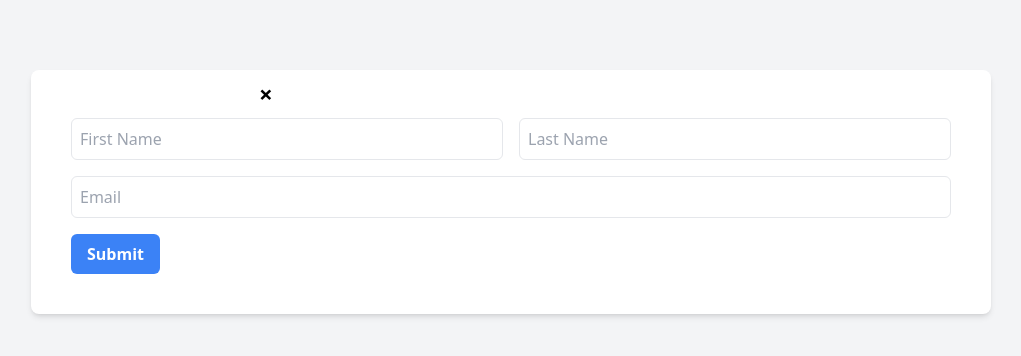
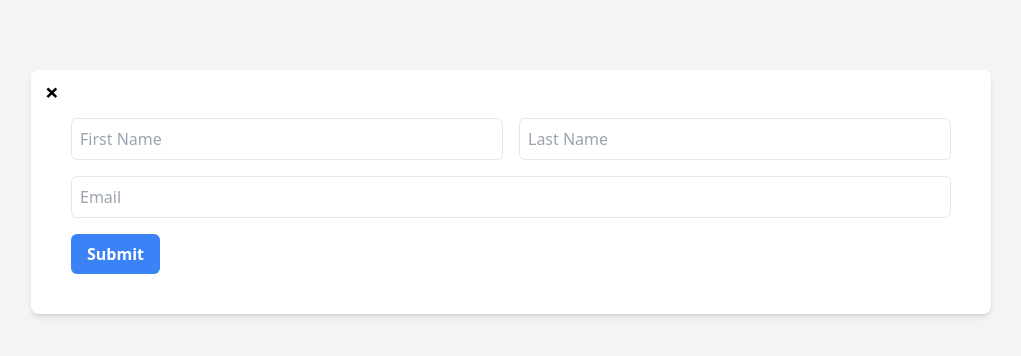
Before and after one commit to JamesDLamming/humenergy-web, a Next.js app: page / in a window 1280 px wide. Both pictures are taken after a click on the button "Join the wailtlist". Shown: the part 208-564 px from the top of the page, without its empty margins (129-1150 px from the left). Built offline with nearby package versions, Linux system fonts and the light colour scheme.

Commit message:
formatted form

```diff
--- a/pages/index.js
+++ b/pages/index.js
@@ -20,24 +20,24 @@ export default function Home() {
         <div className="flex justify-center items-center h-screen bg-gray-100">
 
           {!isModalOpen && (
-            <div className="bg-white p-8 rounded-lg shadow-md w-9/12">
+           <div className="bg-white p-8 rounded-lg shadow-md sm:w-9/12 w-11/12 h-1/3 items-center justify-center flex">
+            <div>
            <h1 className="text-2xl font-bold text-center mb-4">Welcome to <span className="text-blue-600">Hum</span></h1>
            <div className="flex justify-center">
-            <div>
-            <Button  text="Join the wailtlist" onClick={() => setIsModalOpen(true)}></Button>
+             <Button text="Join the wailtlist" onClick={() => setIsModalOpen(true)} />
            </div>
          </div>
          </div>
           )}
 
             {isModalOpen && (
-                <div className="modal bg-white shadow-md p-10 pt-12 rounded-lg w-9/12">
+                <div className="modal relative bg-white shadow-md p-10 pt-12 rounded-lg md:w-9/12 w-11/12">
 
-<div className="relative bg-white rounded-lg  max-w-md w-full m-auto">
+                  <div className="absolute top-1.5 left-3.5  ">
 
                     <button
                         onClick={() => { setIsModalOpen(false) }}
-                className="absolute -top-10 left-1 -mt-18 -ml-8 mb-1 mr-1 text-2xl font-semibold"
+                        className="text-2xl font-semibold"
                     >
                         &times;
                     </button>
```
Also changed, not shown: 1 other file (tests, documents, lock files or other folders). Lines whose indentation alone changed are shown as unchanged.
